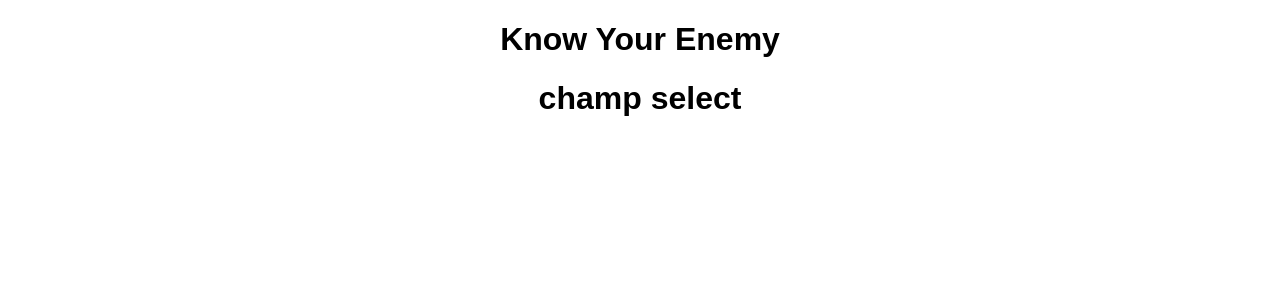
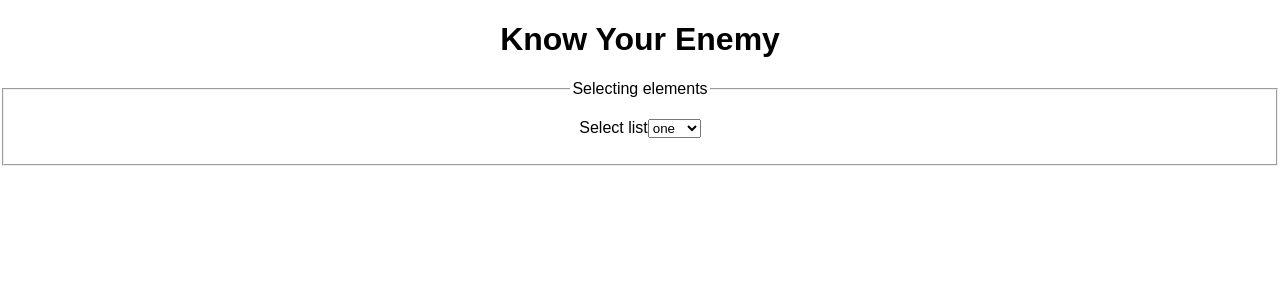
Before and after one commit to Q-Win/kye-re, a React app: page / in a window 1280 px wide. Shown: the top 300 px of the page. Built offline with nearby package versions, Linux system fonts and the light colour scheme.

Commit message:
set up Champ Selector files

```diff
--- /dev/null
+++ b/src/components/ChampSelector/ChampSelector.js
@@ -0,0 +1,9 @@
+import React from 'react';
+
+import classes from './ChampSelector.css';
+
+const champSelector = (props) => (
+
+);
+
+export default champSelector;
--- a/src/containers/TeamBuilder/TeamBuilder.js
+++ b/src/containers/TeamBuilder/TeamBuilder.js
@@ -2,13 +2,27 @@ import React, { Component } from 'react';
 
 import Aux from '../../hoc/Aux/Aux';
 import classes from './TeamBuilder.css'
+import ChampSelector from '../components/ChampSelector/ChampSelector'
 
 class TeamBuilder extends Component {
 
   render (){
     return(
     <Aux>
-      <h1>champ select</h1>
+      <form>
+       <fieldset>
+          <legend>Selecting elements</legend>
+          <p>
+             <label>Select list</label>
+             <select id = "myList">
+               <option value = "1">one</option>
+               <option value = "2">two</option>
+               <option value = "3">three</option>
+               <option value = "4">four</option>
+             </select>
+          </p>
+       </fieldset>
+    </form>
     </Aux>
 
   )}
```
Also changed, not shown: src/components/ChampSelector/ChampSelector.css (added).
